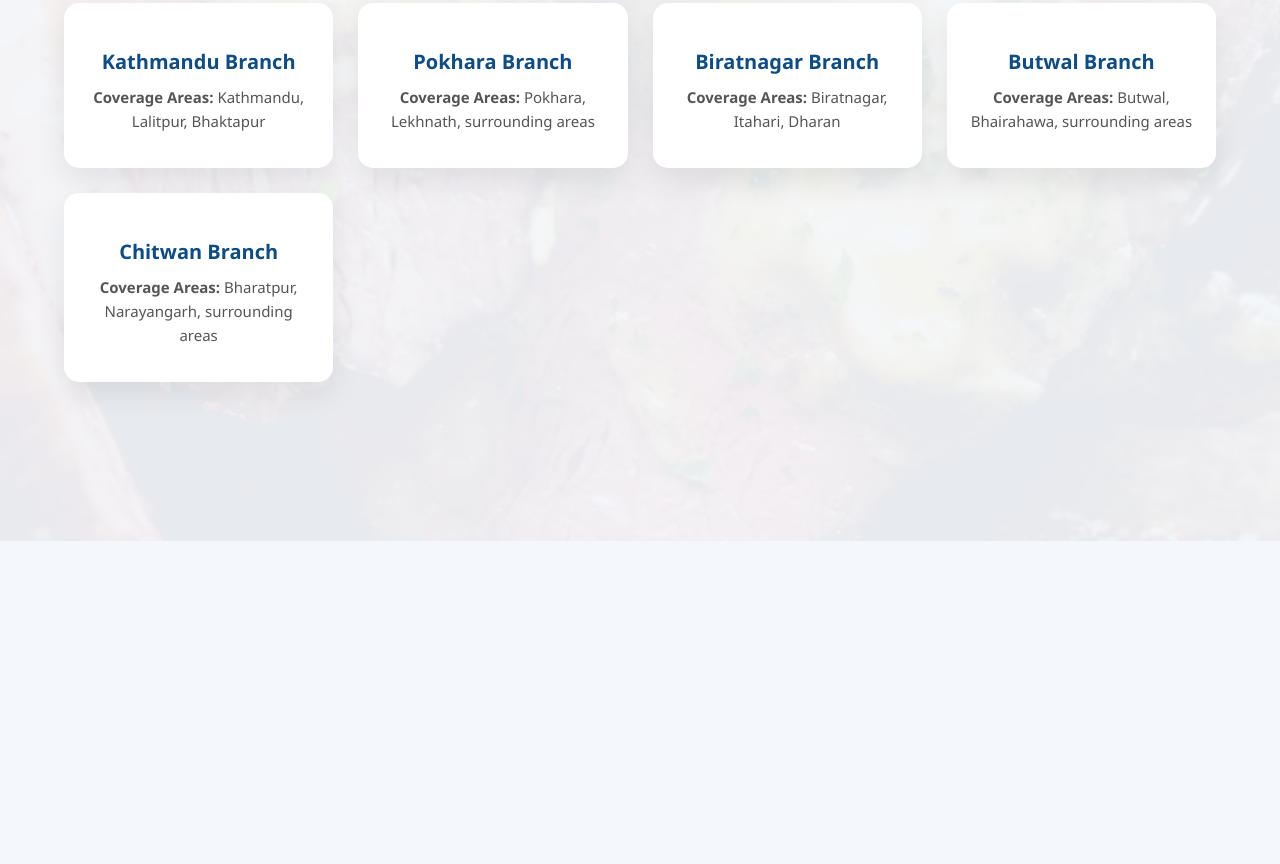
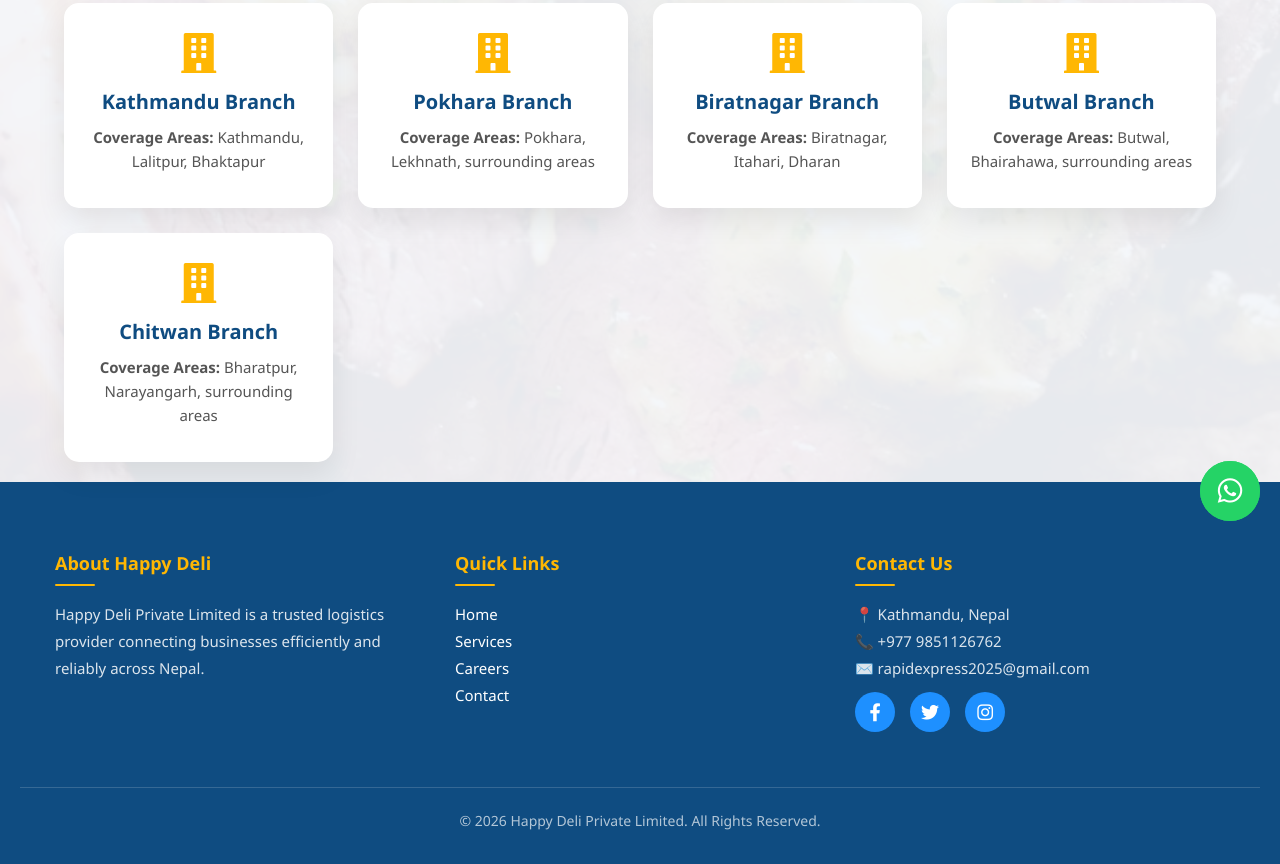
Before and after one commit to sanamacharya1012/Happy-deli, a plain HTML site: page branches.html in a window 1280 px wide. Shown: the part 259-1123 px from the top of the page. Before the commit the page ends 800 px from the top, so only its background shows below. Drawn offline with Linux system fonts and the light colour scheme.

Commit message:
changes in branches

```diff
--- a/branches.html
+++ b/branches.html
@@ -7,6 +7,12 @@
     <meta name="viewport" content="width=device-width, initial-scale=1.0">
     <title>Document</title>
      <link rel="stylesheet" href="style.css">
+
+     <link rel="stylesheet" href="https://cdnjs.cloudflare.com/ajax/libs/font-awesome/6.4.0/css/all.min.css">
+<link rel="stylesheet" href="https://cdnjs.cloudflare.com/ajax/libs/font-awesome/6.4.0/css/all.min.css">
+<link rel="stylesheet" href="https://cdnjs.cloudflare.com/ajax/libs/font-awesome/6.4.0/css/all.min.css">
+<link rel="stylesheet" href="https://cdnjs.cloudflare.com/ajax/libs/font-awesome/5.15.4/css/all.min.css">
+
 </head>
 <body>
 
@@ -75,3 +81,46 @@
     </div>
   </div>
 </section>
+<footer>
+  <div class="footer-container">
+    <div class="footer-column">
+      <h4>About Happy Deli</h4>
+      <p>Happy Deli Private Limited is a trusted logistics provider connecting businesses efficiently and reliably across Nepal.</p>
+    </div>
+
+    <div class="footer-column">
+      <h4>Quick Links</h4>
+      <a href="index.html">Home</a><br>
+      <a href="services.html">Services</a><br>
+      <a href="careers.html">Careers</a><br>
+      <a href="contact.html">Contact</a>
+    </div>
+
+    <div class="footer-column">
+      <h4>Contact Us</h4>
+      <p>📍 Kathmandu, Nepal</p>
+      <p>📞 +977 9851126762</p>
+      <p>✉️ rapidexpress2025@gmail.com</p>
+      <div class="social-icons">
+        <a href="https://www.facebook.com/sanam.acharya.2025/"><i class="fab fa-facebook-f"></i></a>
+        <a href="#"><i class="fab fa-twitter"></i></a>
+        <a href="#"><i class="fab fa-instagram"></i></a>
+      </div>
+    </div>
+  </div>
+
+  <div class="footer-bottom">
+    <p>&copy; 2026 Happy Deli Private Limited. All Rights Reserved.</p>
+  </div>
+</footer>
+
+<!-- WhatsApp Button -->
+<a href="https://wa.me/9779851126762" target="_blank" id="whatsapp-btn">💬</a>
+<a id="whatsapp-btn" href="https://wa.me/9851126762" target="_blank" title="Chat with us on WhatsApp">
+    <i class="fab fa-whatsapp"></i>
+</a>
+<script src="main.js"></script>
+<script src="https://cdn.jsdelivr.net/npm/emailjs-com@2/dist/email.min.js"></script>
+<script src="email.js"></script>
+</body>
+</html>
```
Also changed, not shown: index.html (+1 -1 lines).
